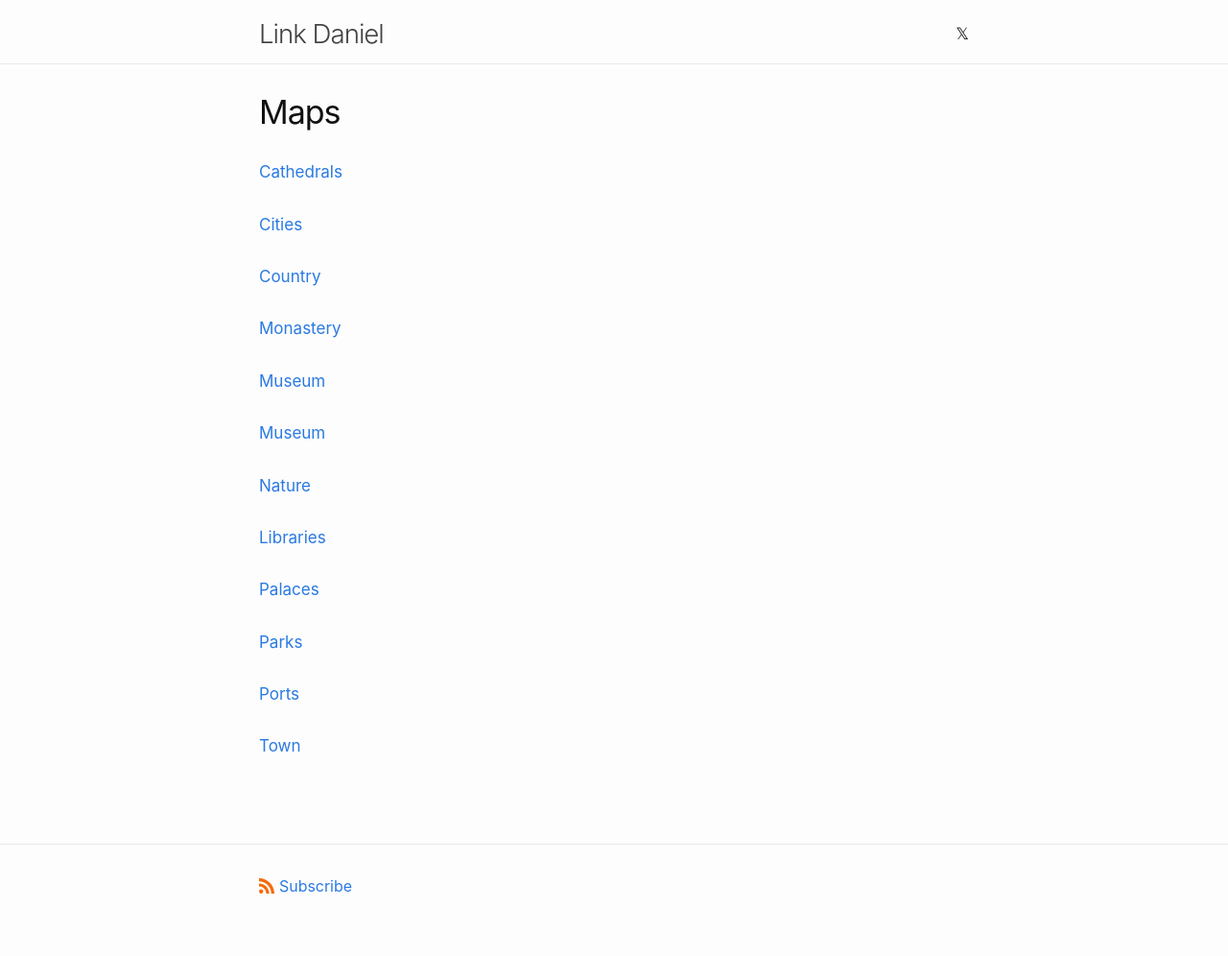
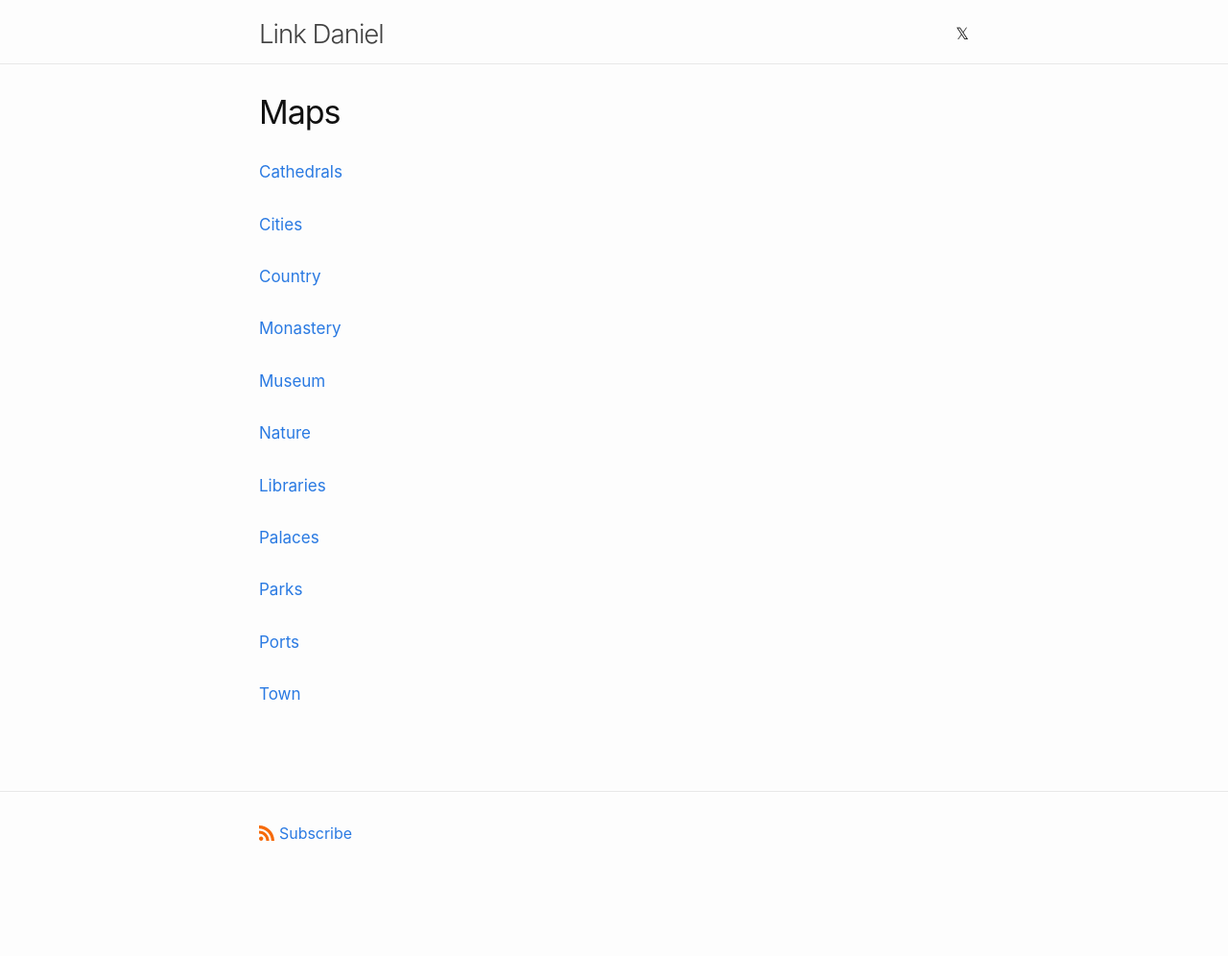
Before and after one commit to link-daniel/link.github.io, a Jekyll site: the page built from maps.md, in a window 1280 px wide. Shown: the whole page at 96% size. Built offline with Jekyll 4.4.1, drawn with Linux system fonts in a browser that asks for light colours; after the commit the page ends 942 px from its top, so only the background shows below that.

Commit message:
Update maps.md

```diff
--- a/maps.md
+++ b/maps.md
@@ -3,7 +3,6 @@ layout: page
 title: Maps
 permalink: /maps/
 ---
-
 
 <a href="https://maps.app.goo.gl/sMYpdZdpjpBv6ShPA">Cathedrals</a>
 <br>
@@ -18,9 +17,6 @@ permalink: /maps/
 <br>
 <br>
 <a href="https://maps.app.goo.gl/MyE5TMgAhuESw2vb9">Museum</a>
-<br>
-<br>
-<a href="https://maps.app.goo.gl/Nz5iK2szp4b6W552A">Museum</a>
 <br>
 <br>
 <a href="https://maps.app.goo.gl/rbGjEQiVigUQHNzb8">Nature</a>
```
